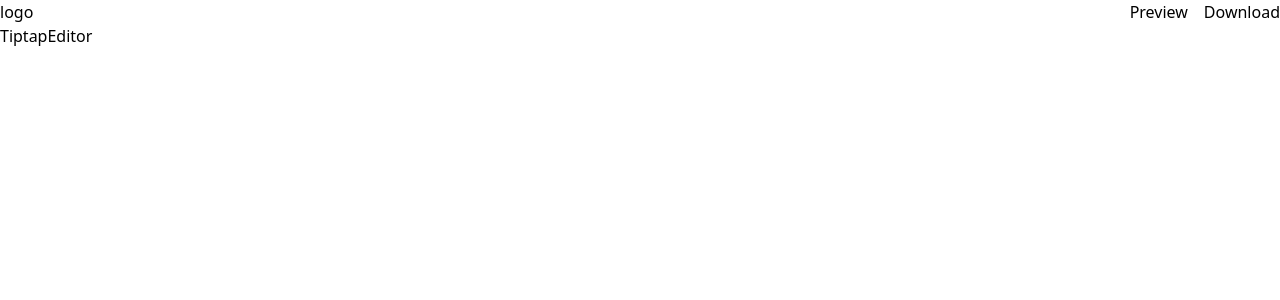
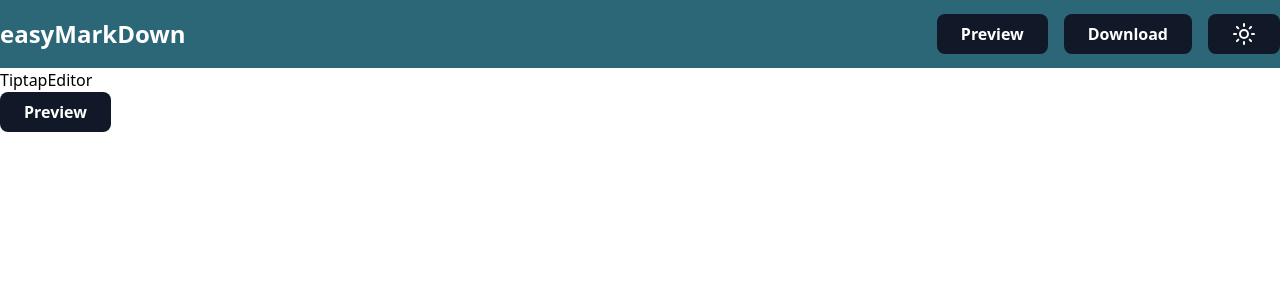
Before and after one commit to toufiq007/easy-markdown-editor, a React (Vite) app: page / in a window 1280 px wide. Shown: the top 300 px of the page. Built offline with nearby package versions, Linux system fonts and the light colour scheme.

Commit message:
making navbar for project

```diff
--- /dev/null
+++ b/src/components/shared/button/Button.jsx
@@ -0,0 +1,11 @@
+/* eslint-disable react/prop-types */
+export default function Button({ children }) {
+  return (
+    <button
+      className="px-6 py-2 rounded-lg bg-[var(--text)] text-white
+        hover:bg-[var(--secondary)] cursor-pointer hover:text-white font-bold  active:scale-95 transition-all duration-200"
+    >
+      {children}
+    </button>
+  );
+}
--- a/src/components/shared/navbar/Navbar.jsx
+++ b/src/components/shared/navbar/Navbar.jsx
@@ -1,12 +1,21 @@
+import { Link } from "react-router-dom";
+import Button from "../button/Button";
+import { Sun } from "lucide-react";
 const Navbar = () => {
   return (
     <div>
-      {/* generate navbar with logo and two buttons preview and download and also style with tailwind css make beautiful navbar  */}
-      <div className="flex justify-between items-center ">
-        <h2>logo</h2>
-        <div className="flex gap-4">
-          <button>Preview</button>
-          <button>Download</button>
+      <div className="bg-[var(--navbarColor)]">
+        <div className="flex justify-between items-center h-[68px] mx-auto container">
+          <h2 className="font-bold text-white text-2xl">
+            <Link to="/">easyMarkDown</Link>
+          </h2>
+          <div className="flex gap-4 items-center">
+            <Button>Preview</Button>
+            <Button>Download</Button>
+            <Button>
+              <Sun className="text-white rounded-full cursor-pointer" />
+            </Button>
+          </div>
         </div>
       </div>
     </div>
--- a/src/index.css
+++ b/src/index.css
@@ -1 +1,11 @@
 @import "tailwindcss";
+:root {
+    --primary: #1e40af;
+    --secondary: #9333ea;
+    --background: #f3f4f6;
+    --text: #111827;
+    --navbarColor: #2b6777;
+    --toolBoxBackground:#c8d8e4;
+    --editorBackground:#f2f2f2;
+    --buttonColor:#52ab98;
+  }
--- a/src/pages/Homepage.jsx
+++ b/src/pages/Homepage.jsx
@@ -1,8 +1,10 @@
 import TiptapEditor from "../components/editor/TiptapEditor";
+import Button from "../components/shared/button/Button";
 const Homepage = () => {
     return (
         <div>
             <TiptapEditor />
+            <Button>Preview</Button>
         </div>
     );
 };
```
